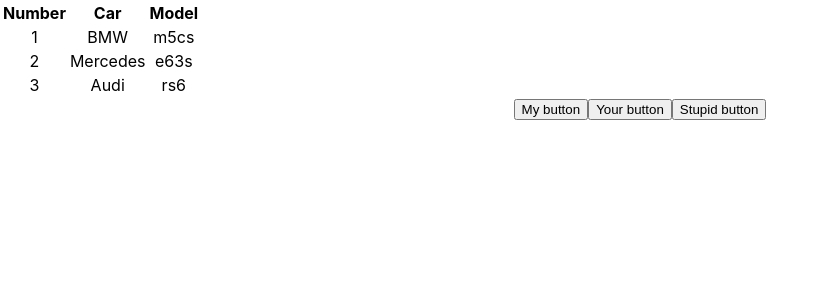
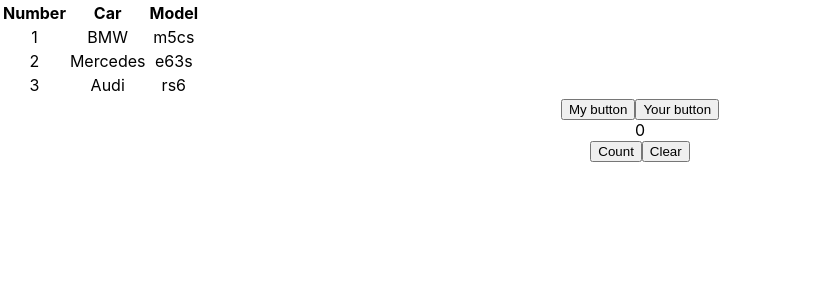
Before and after one commit to Ananasovna/microtasks, a React (Create React App) app: page / in a window 1280 px wide. Shown: the top 300 px of the page, without its empty margins (0-825 px from the left). Built offline with nearby package versions, Linux system fonts and the light colour scheme.

Commit message:
feat: make useState task

```diff
--- a/src/App.tsx
+++ b/src/App.tsx
@@ -1,15 +1,22 @@
-import React from 'react';
+import React, {useState} from 'react';
 import './App.css';
 import {NewComponent} from "./components/NewComponent";
 import {Button} from "./components/Button";
 
 function App() {
+
+    let [counter, setCounter] = useState(0);
+
+    const count = () => {
+        setCounter(++counter);
+        console.log(counter);
+    }
+
+    const clearCounter = () => {
+        setCounter(0);
+    }
     const showSubscriber = (name: string, age: number) => {
         console.log(name, age)
-    }
-
-    const showStupidButton = () => {
-        console.log('I\'m stupid button');
     }
 
 
@@ -17,11 +24,11 @@
   return (
     <div className="App">
       <NewComponent />
-        {/*<button onClick={(event) => showSubscriber('Vasya')}>MyYouTubeChannel</button>*/}
-        {/*<button onClick={(event) => showSubscriber('Ivan')}>MyYouTubeChannel</button>*/}
         <Button callBack={() => showSubscriber('Vasya', 21)} title={'My button'}/>
         <Button callBack={() => showSubscriber('Ivan', 18)} title={'Your button'}/>
-        <Button callBack={showStupidButton} title={'Stupid button'}/>
+        <div>{counter}</div>
+        <Button callBack={count} title={'Count'}/>
+        <Button callBack={clearCounter} title={'Clear'}/>
 
     </div>
   );
```
